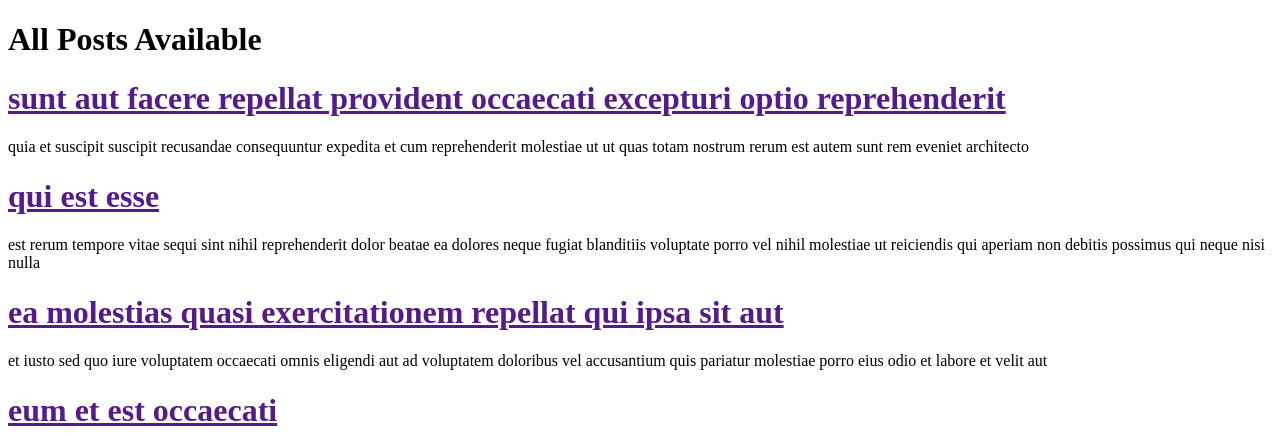
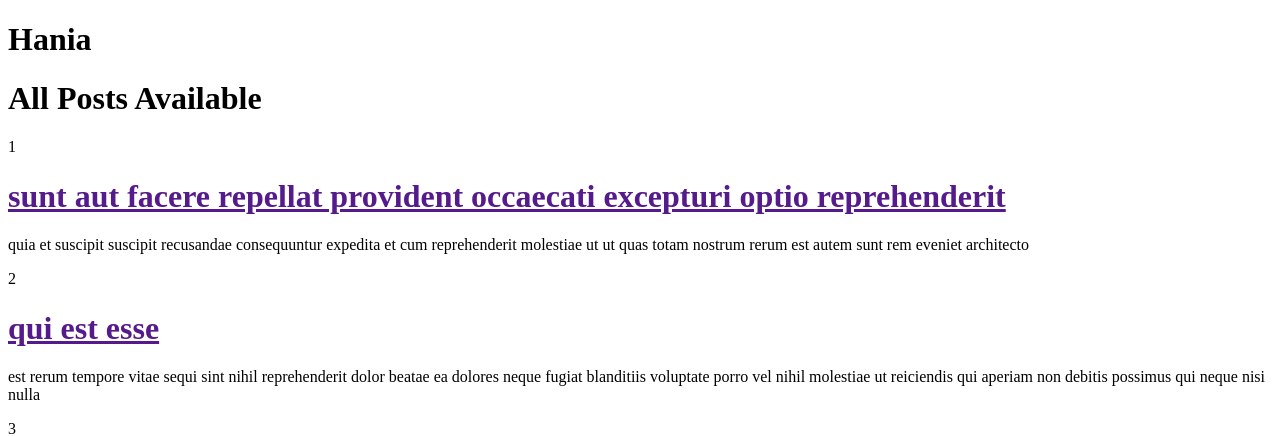
Before and after one commit to likeam/blog, a Django app: page /post/home/ in a window 1280 px wide. Shown: the top 436 px of the page. Run offline with Django 5.2, Linux system fonts and the light colour scheme.

Commit message:
Getting User

```diff
--- a/posts/templates/posts/home.html
+++ b/posts/templates/posts/home.html
@@ -6,9 +6,10 @@
     <title>Blogs Home Page</title>
   </head>
   <body>
+    <h1>{{username|capfirst}}</h1>
     {% if posts %}
     <h1>All Posts Available</h1>
-    {% for post in posts %}
+    {% for post in posts %} {{forloop.counter}}
     <a href=""><h1>{{post.title}}</h1></a>
     <p>{{post.body}}</p>
     {% endfor %} {% else %}
--- a/posts/views.py
+++ b/posts/views.py
@@ -60,7 +60,7 @@ def home(request):
             <p>{post['body']}</p>
         </div>
         '''
-    return render(request, 'posts/home.html', {"posts":posts})
+    return render(request, 'posts/home.html', {"posts":posts, "username":"hania"})
 
 def post(request, id):
     vali_id = False
```
